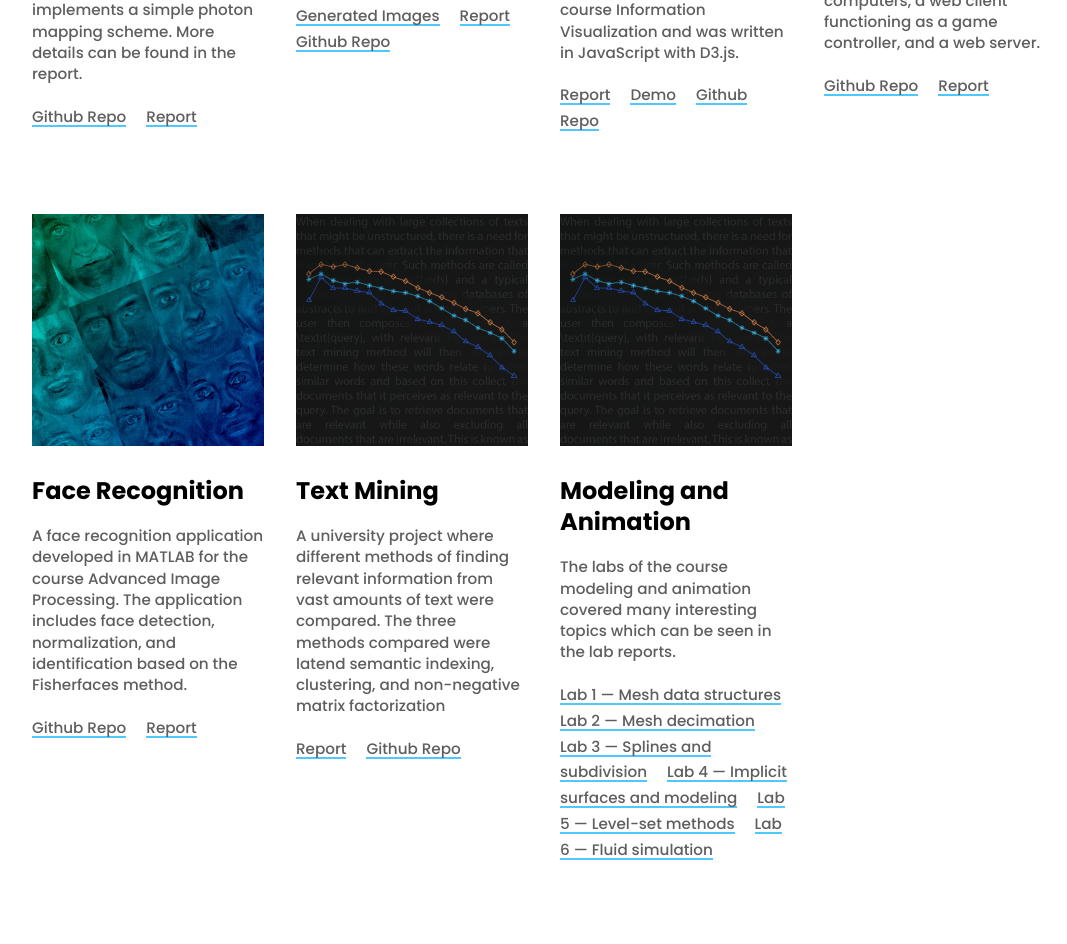
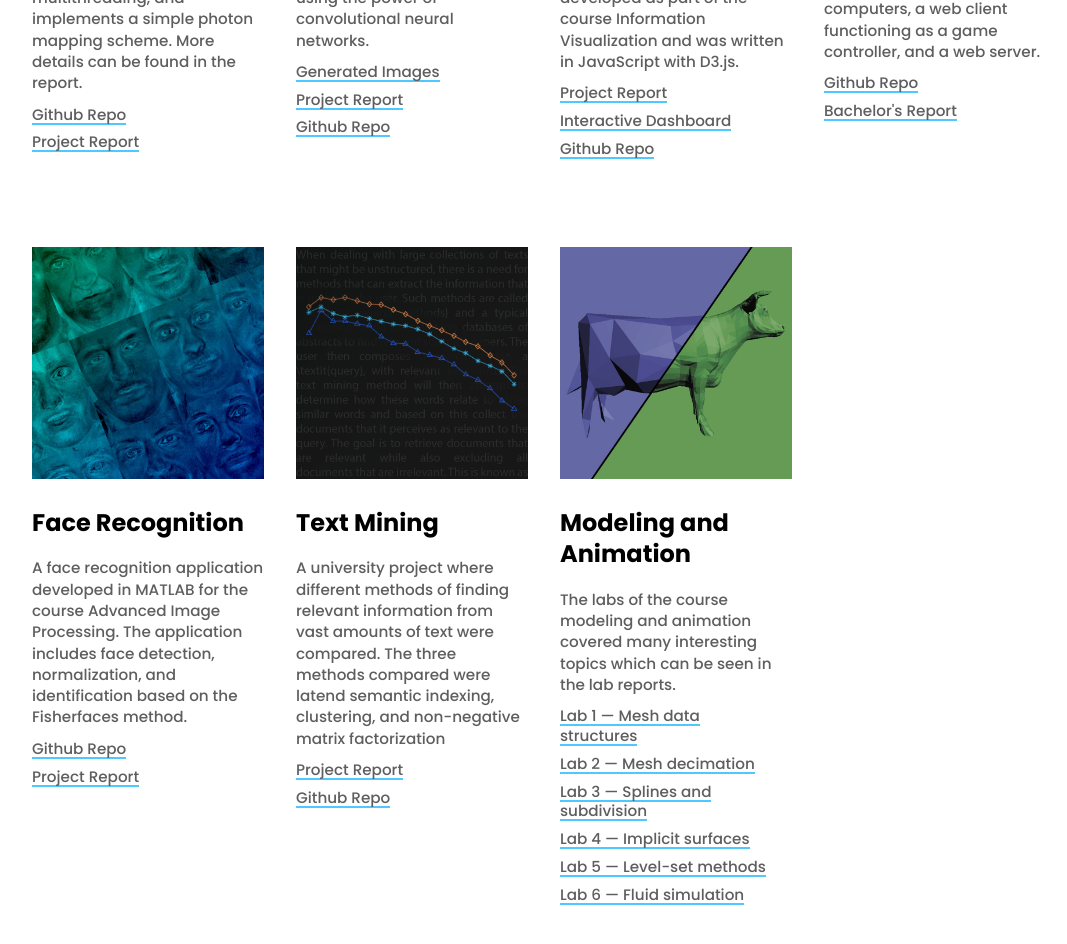
Before and after one commit to pannacotta98/pannacotta98.github.io, a plain HTML site: page index.html in a window 1280 px wide. Shown: the part 760-1704 px from the top of the page, without its empty margins (96-1163 px from the left). Drawn offline with Linux system fonts and the light colour scheme.

Commit message:
Style fixes

```diff
--- a/index.html
+++ b/index.html
@@ -42,13 +42,13 @@
         </p>
         <ul class="article-links">
           <li><a href="https://github.com/veiyas/Monte-Carlo-Raytracer">Github Repo</a></li>
-          <li><a href="reports/Monte_Carlo_Ray_Tracer.pdf">Report</a></li>
+          <li><a href="reports/Monte_Carlo_Ray_Tracer.pdf">Project Report</a></li>
         </ul>
       </article>
 
       <article>
         <img
-          src="assets/neural-style-transfer.png"
+          src="assets/neural-style-transfer.jpg"
           width="800"
           height="800"
           alt="Rendered image of a hexagonal room"
@@ -61,7 +61,7 @@
         </p>
         <ul class="article-links">
           <li><a href="./nst-images.html">Generated Images</a></li>
-          <li><a href="reports/ARTisan_Copy_No_Appendix.pdf">Report</a></li>
+          <li><a href="reports/ARTisan_Copy_No_Appendix.pdf">Project Report</a></li>
           <li><a href="https://github.com/veiyas/ARTisan">Github Repo</a></li>
         </ul>
       </article>
@@ -80,8 +80,10 @@
           Visualization and was written in JavaScript with D3.js.
         </p>
         <ul class="article-links">
-          <li><a href="reports/infovis.pdf">Report</a></li>
-          <li><a href="https://pannacotta98.github.io/spotify-vis-hosting/">Demo</a></li>
+          <li><a href="reports/infovis.pdf">Project Report</a></li>
+          <li>
+            <a href="https://pannacotta98.github.io/spotify-vis-hosting/">Interactive Dashboard</a>
+          </li>
           <li>
             <a href="https://github.com/veiyas/Spotify-top-50-through-the-years">Github Repo</a>
           </li>
@@ -103,7 +105,7 @@
         </p>
         <ul class="article-links">
           <li><a href="https://github.com/pannacotta98/DomeDagen">Github Repo</a></li>
-          <li><a href="reports/TNM094_slutrapport.pdf">Report</a></li>
+          <li><a href="reports/TNM094_slutrapport.pdf">Bachelor's Report</a></li>
         </ul>
       </article>
 
@@ -117,7 +119,7 @@
         </p>
         <ul class="article-links">
           <li><a href="https://github.com/veiyas/Face-detector-TNM034">Github Repo</a></li>
-          <li><a href="reports/TNM034.pdf">Report</a></li>
+          <li><a href="reports/TNM034.pdf">Project Report</a></li>
         </ul>
       </article>
 
@@ -130,13 +132,13 @@
           clustering, and non-negative matrix factorization
         </p>
         <ul class="article-links">
-          <li><a href="reports/TNA009__Copy_.pdf">Report</a></li>
+          <li><a href="reports/TNA009__Copy_.pdf">Project Report</a></li>
           <li><a href="https://github.com/Astjo525/Text_mining">Github Repo</a></li>
         </ul>
       </article>
 
       <article>
-        <img src="assets/text-mining.png" width="800" height="800" alt="Some eigenfaces" />
+        <img src="assets/moa.jpg" width="800" height="800" alt="Some eigenfaces" />
         <h2>Modeling and Animation</h2>
         <p>
           The labs of the course modeling and animation covered many interesting topics which can be
@@ -151,9 +153,7 @@
             <a href="reports/moa-reports/TNM079_Lab_3.pdf">Lab 3 &mdash; Splines and subdivision</a>
           </li>
           <li>
-            <a href="reports/moa-reports/TNM079_Lab_4.pdf"
-              >Lab 4 &mdash; Implicit surfaces and modeling</a
-            >
+            <a href="reports/moa-reports/TNM079_Lab_4.pdf">Lab 4 &mdash; Implicit surfaces</a>
           </li>
           <li>
             <a href="reports/moa-reports/TNM079_Lab_5.pdf">Lab 5 &mdash; Level-set methods</a>
--- a/style.css
+++ b/style.css
@@ -36,10 +36,10 @@ h2 {
 }
 
 p {
-  padding-bottom: 0.5rem;
   line-height: 1.4;
   font-weight: 500;
   font-size: 0.95rem;
+  padding-bottom: 0.7rem;
 }
 
 article {
@@ -68,6 +68,7 @@ a {
 .nav-list li {
   display: inline;
   padding-right: 2rem;
+  line-height: 1.5;
 }
 
 .nav-list a {
@@ -81,13 +82,13 @@ a {
 .article-links {
   font-weight: 500;
   font-size: 0.95rem;
-  padding-top: 0.7rem;
-  line-height: 1.7;
+  line-height: 1.3;
 }
 
 .article-links li {
-  display: inline;
+  display: inline-block;
   padding-right: 1rem;
+  padding-bottom: 0.5rem;
 }
 
 .article-links li a {
```
Also changed, not shown: assets/moa.jpg (added), assets/moa.png (added), assets/neural-style-transfer.jpg (added).
